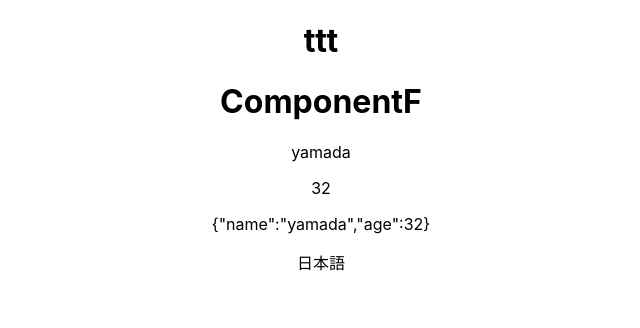
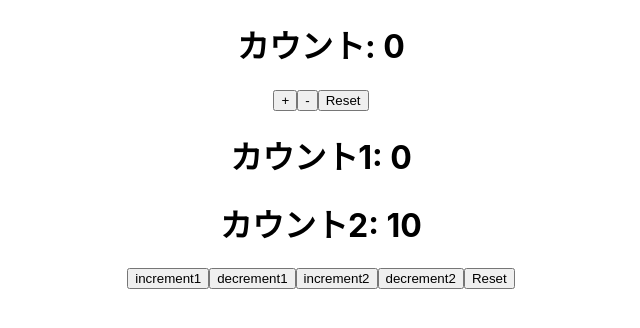
Before and after one commit to jnk1/2020-react-react-hooks, a React (Create React App) app: page / in a window 1280 px wide. Shown: the top 328 px of the page, without its empty margins (319-959 px from the left). Built offline with nearby package versions, Linux system fonts and the light colour scheme.

Commit message:
第14回 useReducerに触れてみよう

```diff
--- a/src/App.js
+++ b/src/App.js
@@ -1,21 +1,16 @@
 import React, { createContext, useState } from 'react';
 import './App.css';
-import ComponentC from './components/ComponentC';
+import CounterReducer from './components/CounterReducer';
+import CounterReducer2 from './components/CounterReducer2';
 
 export const UserContext = createContext();
 export const LanguageContext = createContext();
 
 function App() {
-  const [user, setUser] = useState({ name: 'yamada', age: 32 });
-  const [language, setLanguage] = useState('日本語');
-
   return (
     <div className="App">
-      <UserContext.Provider value={user}>
-        <LanguageContext.Provider value={language}>
-          <ComponentC />
-        </LanguageContext.Provider>
-      </UserContext.Provider>
+      <CounterReducer />
+      <CounterReducer2 />
     </div>
   );
 }
--- /dev/null
+++ b/src/components/CounterReducer.js
@@ -0,0 +1,30 @@
+import React, { useReducer } from 'react';
+
+const initialState = 0;
+const reducer = (state, action) => {
+  switch(action) {
+    case 'increment':
+      return state + 1;
+    case 'decrement':
+      return state -1;
+    case 'reset':
+      return initialState;
+    default:
+      return state;
+  }
+}
+
+const CounterReducer = () => {
+  const [count, dispatch] = useReducer(reducer, initialState);
+
+  return (
+    <div>
+      <h1>カウント: {count}</h1>
+      <button onClick={() => dispatch('increment')}>+</button>
+      <button onClick={() => dispatch('decrement')}>-</button>
+      <button onClick={() => dispatch('reset')}>Reset</button>
+    </div>
+  );
+};
+
+export default CounterReducer;
--- /dev/null
+++ b/src/components/CounterReducer2.js
@@ -0,0 +1,40 @@
+import React, { useReducer } from 'react';
+
+const initialState = {
+  firstCounter: 0,
+  secondCounter: 10,
+};
+const reducer = (state, action) => {
+  switch(action.type) {
+    case 'increment1':
+      return {...state, firstCounter: state.firstCounter + action.value};
+    case 'decrement1':
+      return {...state, firstCounter: state.firstCounter - action.value};
+    case 'increment2':
+      return {...state, secondCounter: state.secondCounter + action.value};
+    case 'decrement2':
+      return {...state, secondCounter: state.secondCounter - action.value};
+    case 'reset':
+      return initialState;
+    default:
+      return state;
+  }
+}
+
+const CounterReducer = () => {
+  const [count, dispatch] = useReducer(reducer, initialState);
+
+  return (
+    <div>
+      <h1>カウント1: {count.firstCounter}</h1>
+      <h1>カウント2: {count.secondCounter}</h1>
+      <button onClick={() => dispatch({type: 'increment1', value: 1})}>increment1</button>
+      <button onClick={() => dispatch({type: 'decrement1', value: 1})}>decrement1</button>
+      <button onClick={() => dispatch({type: 'increment2', value: 10})}>increment2</button>
+      <button onClick={() => dispatch({type: 'decrement2', value: 10})}>decrement2</button>
+      <button onClick={() => dispatch({type: 'reset'})}>Reset</button>
+    </div>
+  );
+};
+
+export default CounterReducer;
```
